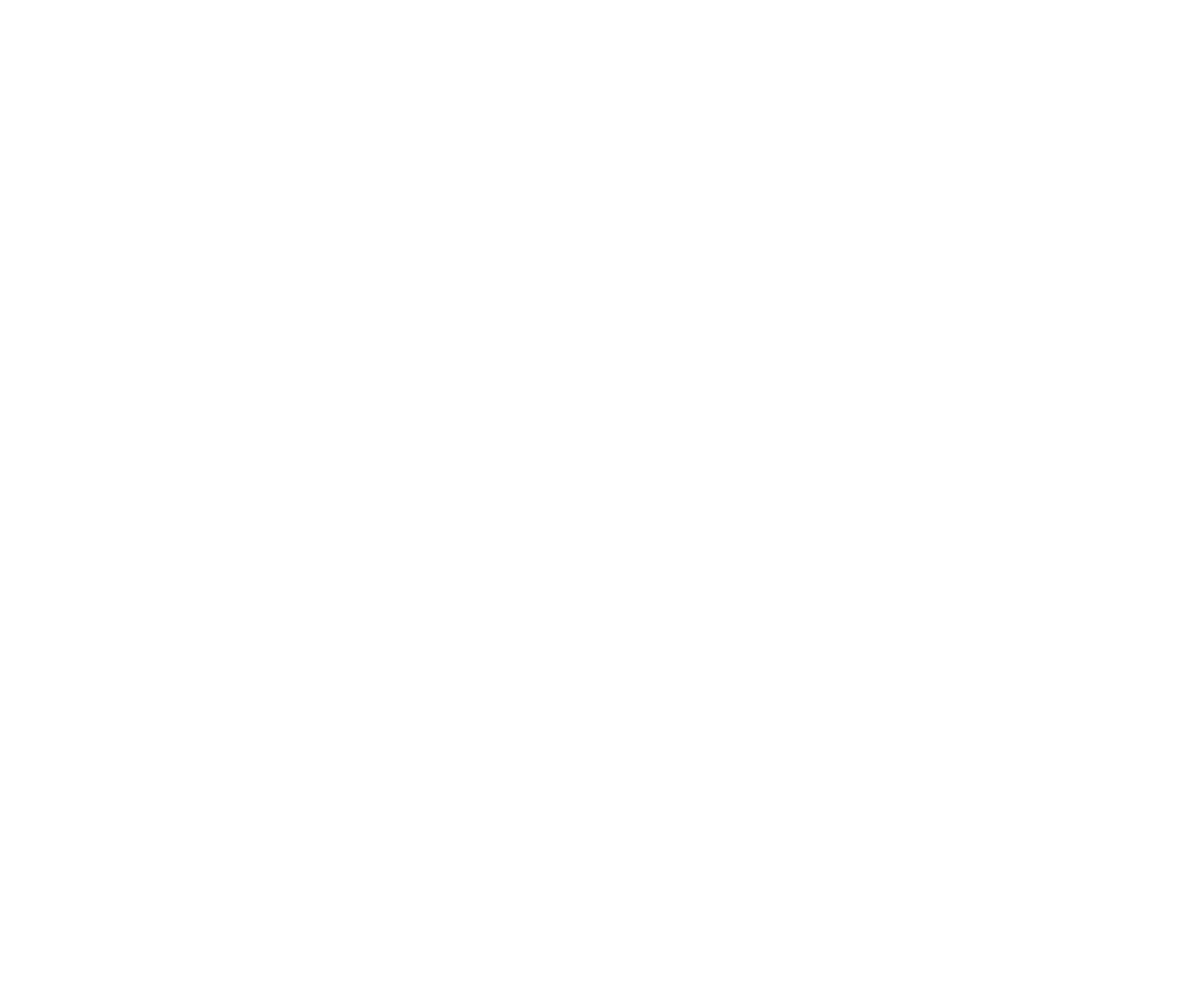
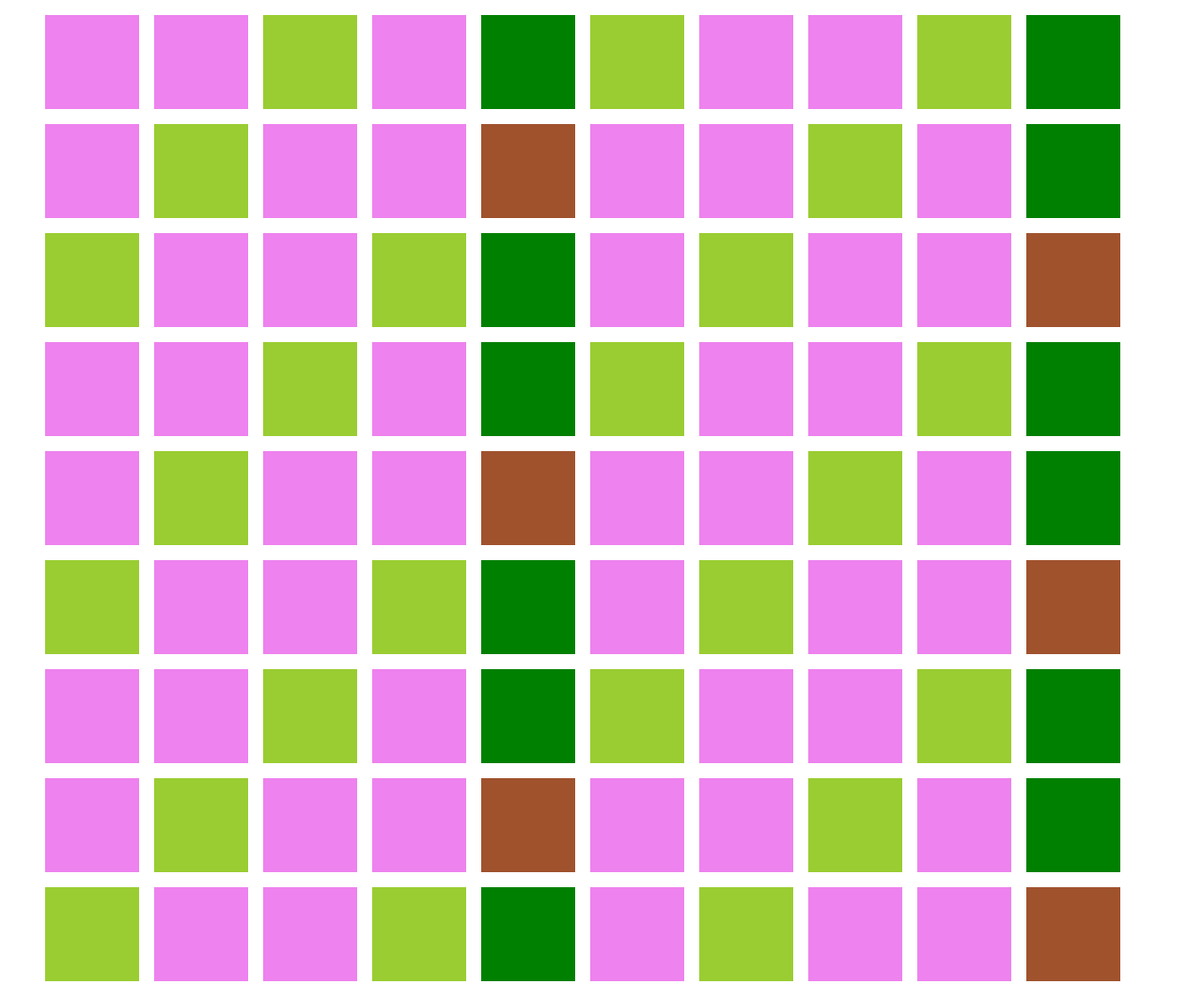
Before and after one commit to PaoloCardinale09/js-fizzbuzz, a plain HTML site: page index.html in a window 1280 px wide. Shown: the top 1047 px of the page at 94% size. Before the commit the page ends 800 px from the top, so only its background shows below. Drawn offline with Linux system fonts and the light colour scheme.

Commit message:
add color to buzz fizz ecc

```diff
--- a/css/style.css
+++ b/css/style.css
@@ -0,0 +1,27 @@
+.box {
+    height: 100px;
+    width: 100px;
+    background-color: violet;
+}
+
+.fizz {
+    background-color: green;
+}
+
+.buzz {
+    background-color: yellowgreen;
+}
+
+.fizzbuzz {
+    background-color: sienna
+}
+
+li {
+    list-style: none;
+}
+
+ul {
+    display: flex;
+    gap: 1rem;
+    flex-wrap: wrap;
+}
--- a/index.html
+++ b/index.html
@@ -15,6 +15,9 @@
 </head>
 
 <body>
+    <ul id="target">
+
+    </ul>
 
 </body>
 
--- a/js/main.js
+++ b/js/main.js
@@ -17,17 +17,45 @@
 
 // Scrivi un programma che stampi in console i numeri da 1 a 100,
 
+const listEl = document.getElementById("target");
+// console.log(listEl);
 
+
+
+
+
+// INIZIO CICLO PER STAMPARE DA 1 A 100
 for (let i = 1; i <= 100; i++) {
+
+    const listItemEl = document.createElement('li');
+    listEl.append(listItemEl);
+    // console.log(listItemEl);
+    // listItemEl.classList.add('ciao')
+    // listItemEl.classList.add('box');
+
+    // Se divisibile per 3 e anche per 5
     if (i % 3 == 0 && i % 5 == 0) {
+        listItemEl.classList.add('box', 'fizzbuzz');
         console.log('FizzBuzz');
+
+
+
+        // Se è divisibile solo per 3
     } else if (i % 3 == 0) {
+        listItemEl.classList.add('box', 'buzz');
+
         console.log('Buzz');
 
+        // Se è divisibile solo per 5
     } else if
         (i % 5 == 0) {
+        listItemEl.classList.add('box', 'fizz');
         console.log('Fizz');
+
     } else {
+        // Altrimenti stampa numero
+        listItemEl.classList.add('box');
+
         console.log(i);
     }
 }
```
